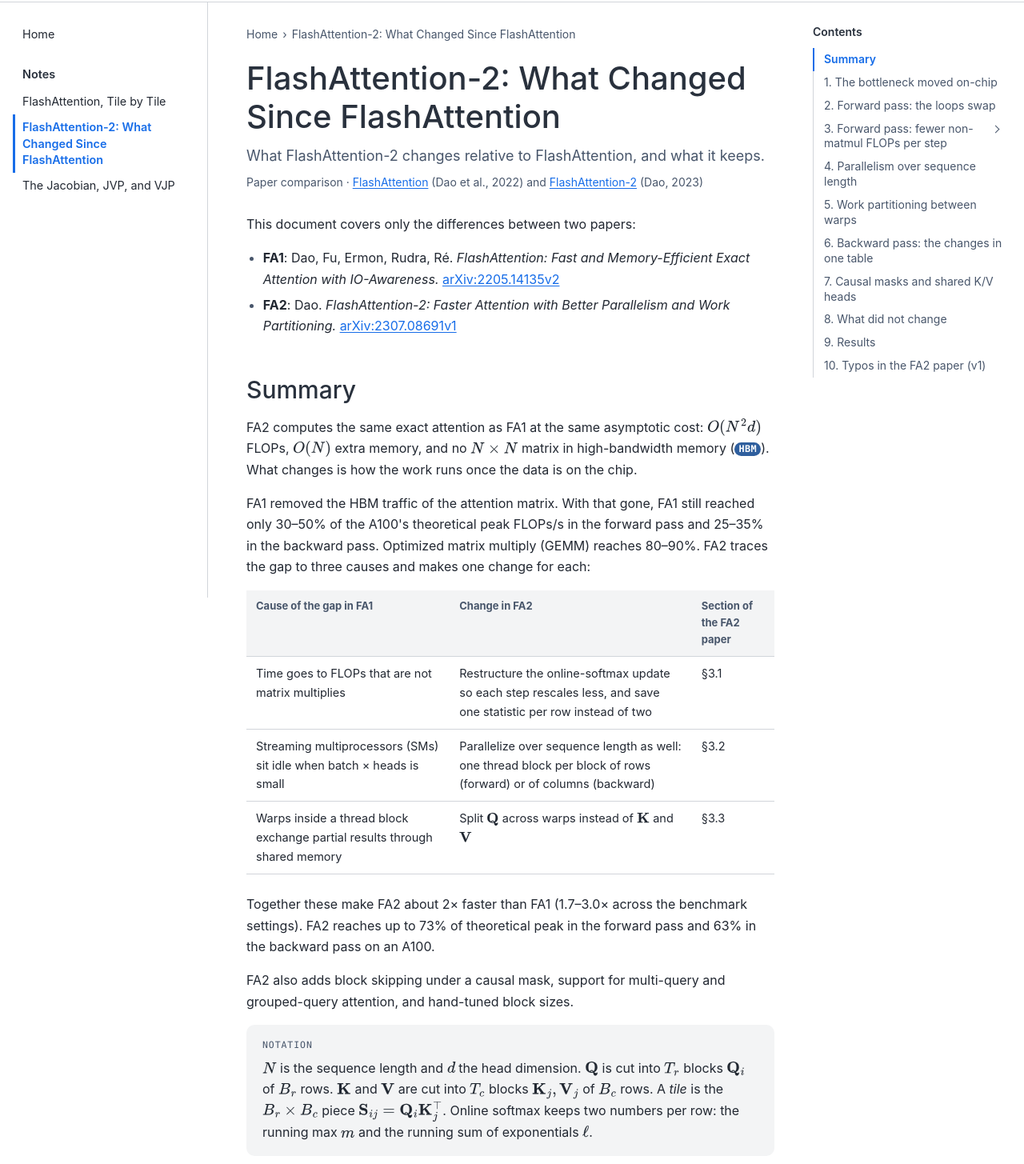
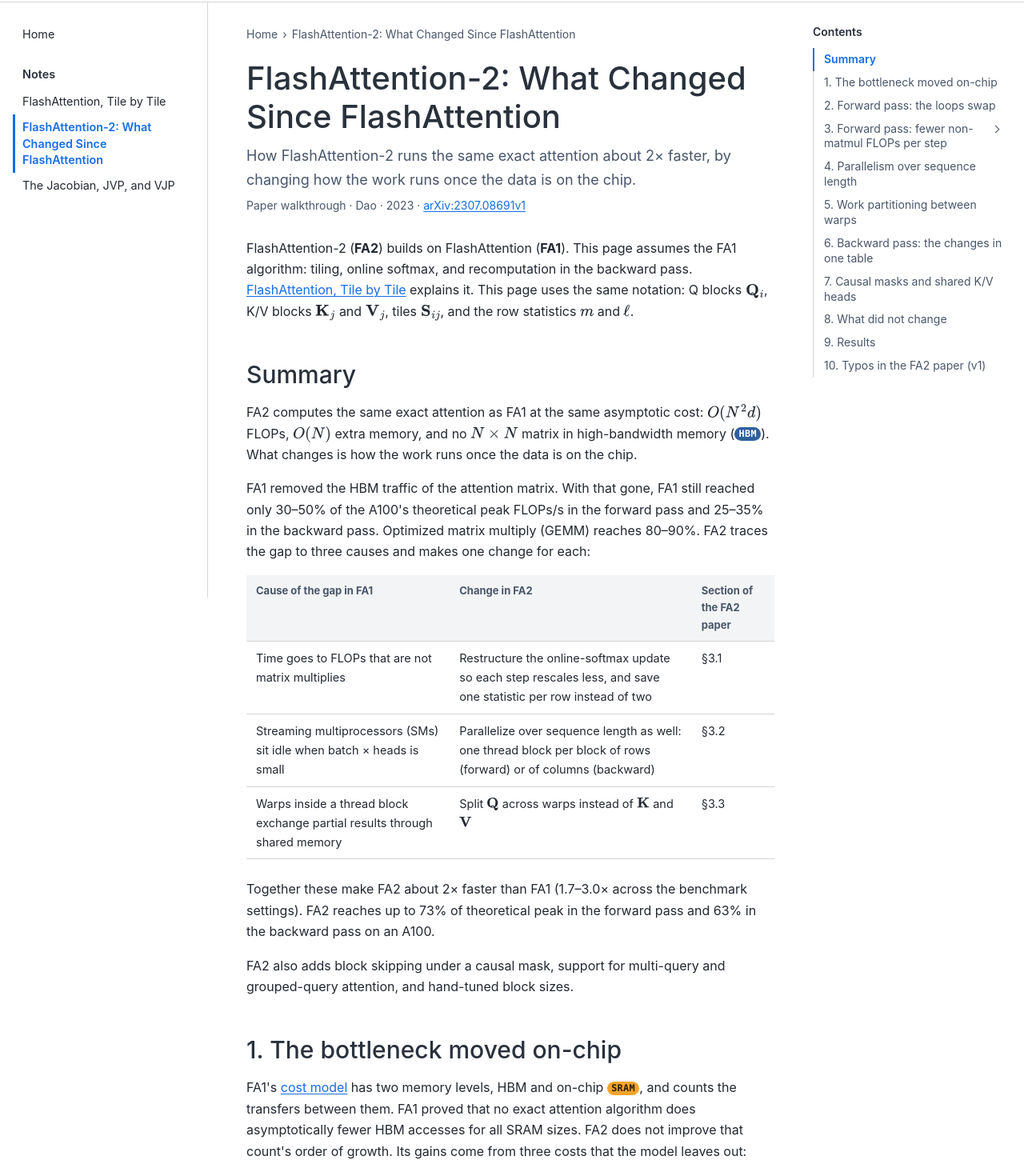
Before and after one commit to yidong-l/yidong-l.github.io, a plain HTML site: page flashattention-2-what-changed.html in a window 1280 px wide. Shown: the part 53-1508 px from the top of the page at 80% size. Drawn offline with nearby package versions, Linux system fonts and the light colour scheme.

Commit message:
Frame the FlashAttention-2 page as a walkthrough that builds on the FA1 tutorial
- Replace the "differences between two papers" intro with a pointer to
  the FlashAttention tutorial, which this page now assumes.
- Reword the byline, subtitle, page description and home-page blurb to match.
- Drop the Notation callout and the gradient-formula recap in section 6;
  both are covered by the tutorial.
- Link to the tutorial where FA1 is the baseline: cost model, Algorithm 1,
  the per-tile update, block sizes and the block-sparse variant.

```diff
--- a/flashattention-2-what-changed.html
+++ b/flashattention-2-what-changed.html
@@ -4,7 +4,7 @@
 <meta charset="utf-8">
 <meta name="viewport" content="width=device-width, initial-scale=1">
 <title>FlashAttention-2: What Changed Since FlashAttention</title>
-<meta name="description" content="The differences between the FlashAttention and FlashAttention-2 papers: fewer non-matmul FLOPs, parallelism over sequence length, and work partitioning between warps.">
+<meta name="description" content="A walkthrough of the FlashAttention-2 paper: fewer non-matmul FLOPs, parallelism over sequence length, and work partitioning between warps.">
 <link rel="stylesheet" href="assets/docs.css">
 <script>
 window.MathJax = {
@@ -278,8 +278,8 @@ main > footer { border-top: 1px solid var(--border); padding-top: 20px; margin-t
 <div class="page-title">
 <p class="breadcrumb"><a href="./">Home</a><span>›</span>FlashAttention-2: What Changed Since FlashAttention</p>
 <h1>FlashAttention-2: What Changed Since FlashAttention</h1>
-<p class="subtitle">What FlashAttention-2 changes relative to FlashAttention, and what it keeps.</p>
-<p class="byline">Paper comparison · <a href="https://arxiv.org/abs/2205.14135">FlashAttention</a> (Dao et al., 2022) and <a href="https://arxiv.org/abs/2307.08691">FlashAttention-2</a> (Dao, 2023)</p>
+<p class="subtitle">How FlashAttention-2 runs the same exact attention about 2× faster, by changing how the work runs once the data is on the chip.</p>
+<p class="byline">Paper walkthrough · Dao · 2023 · <a href="https://arxiv.org/abs/2307.08691v1">arXiv:2307.08691v1</a></p>
 </div>
 
 <nav class="toc" aria-label="Contents">
@@ -305,11 +305,7 @@ main > footer { border-top: 1px solid var(--border); padding-top: 20px; margin-t
 
 <main>
 
-<p>This document covers only the differences between two papers:</p>
-<ul>
-  <li><strong>FA1</strong>: Dao, Fu, Ermon, Rudra, Ré. <em>FlashAttention: Fast and Memory-Efficient Exact Attention with IO-Awareness.</em> <a href="https://arxiv.org/abs/2205.14135v2">arXiv:2205.14135v2</a></li>
-  <li><strong>FA2</strong>: Dao. <em>FlashAttention-2: Faster Attention with Better Parallelism and Work Partitioning.</em> <a href="https://arxiv.org/abs/2307.08691v1">arXiv:2307.08691v1</a></li>
-</ul>
+<p>FlashAttention-2 (<strong>FA2</strong>) builds on FlashAttention (<strong>FA1</strong>). This page assumes the FA1 algorithm: tiling, online softmax, and recomputation in the backward pass. <a href="flashattention-tile-by-tile.html">FlashAttention, Tile by Tile</a> explains it. This page uses the same notation: Q blocks \(\mathbf{Q}_i\), K/V blocks \(\mathbf{K}_j\) and \(\mathbf{V}_j\), tiles \(\mathbf{S}_{ij}\), and the row statistics \(m\) and \(\ell\).</p>
 
 <!-- Summary ====================================================== -->
 <section id="summary">
@@ -328,16 +324,12 @@ main > footer { border-top: 1px solid var(--border); padding-top: 20px; margin-t
   </div>
   <p>Together these make FA2 about 2× faster than FA1 (1.7–3.0× across the benchmark settings). FA2 reaches up to 73% of theoretical peak in the forward pass and 63% in the backward pass on an A100.</p>
   <p>FA2 also adds block skipping under a causal mask, support for multi-query and grouped-query attention, and hand-tuned block sizes.</p>
-  <div class="callout later">
-    <span class="label">Notation</span>
-    <p>\(N\) is the sequence length and \(d\) the head dimension. \(\mathbf{Q}\) is cut into \(T_r\) blocks \(\mathbf{Q}_i\) of \(B_r\) rows. \(\mathbf{K}\) and \(\mathbf{V}\) are cut into \(T_c\) blocks \(\mathbf{K}_j, \mathbf{V}_j\) of \(B_c\) rows. A <em>tile</em> is the \(B_r \times B_c\) piece \(\mathbf{S}_{ij} = \mathbf{Q}_i \mathbf{K}_j^\top\). Online softmax keeps two numbers per row: the running max \(m\) and the running sum of exponentials \(\ell\).</p>
-  </div>
 </section>
 
 <!-- 1 ============================================================ -->
 <section id="onchip">
   <h2>1. The bottleneck moved on-chip</h2>
-  <p>FA1's cost model has two memory levels, HBM and on-chip <span class="mem sram">SRAM</span>, and counts the transfers between them. FA1 proved that no exact attention algorithm does asymptotically fewer HBM accesses for all SRAM sizes. FA2 does not improve that count's order of growth. Its gains come from three costs that the model leaves out:</p>
+  <p>FA1's <a href="flashattention-tile-by-tile.html#io">cost model</a> has two memory levels, HBM and on-chip <span class="mem sram">SRAM</span>, and counts the transfers between them. FA1 proved that no exact attention algorithm does asymptotically fewer HBM accesses for all SRAM sizes. FA2 does not improve that count's order of growth. Its gains come from three costs that the model leaves out:</p>
   <ul>
     <li><strong>The kind of FLOP.</strong> An A100 delivers 312 TFLOPs/s of FP16/BF16 matmul on Tensor Cores, but 19.5 TFLOPs/s of non-matmul FP32. One non-matmul FLOP therefore costs as much time as 16 matmul FLOPs.</li>
     <li><strong>Occupancy</strong>: the fraction of the GPU's compute resources in use.</li>
@@ -364,7 +356,7 @@ main > footer { border-top: 1px solid var(--border); padding-top: 20px; margin-t
 
   <div class="duo algos">
     <div class="algo" role="figure" aria-label="Loop structure of FA1's Algorithm 1">
-      <div class="algo-head"><b>FA1</b> (Algorithm 1)</div>
+      <div class="algo-head"><b>FA1</b> (<a href="flashattention-tile-by-tile.html#forward">Algorithm 1</a>)</div>
       <span class="ln" data-n="1"><span class="kw">for</span> j <span class="kw">in</span> K/V blocks:</span>
       <span class="ln" data-n="2">  load K<sub>j</sub>, V<sub>j</sub></span>
       <span class="ln" data-n="3">  <span class="kw">for</span> i <span class="kw">in</span> Q blocks:</span>
@@ -400,7 +392,7 @@ main > footer { border-top: 1px solid var(--border); padding-top: 20px; margin-t
   <h2>3. Forward pass: fewer non-matmul FLOPs per step</h2>
   <p>Each step folds one tile into the row block's state. The two papers do this differently.</p>
 
-  <p><strong>FA1, per tile:</strong></p>
+  <p><strong><a href="flashattention-tile-by-tile.html#line12">FA1, per tile</a>:</strong></p>
   <div class="eq boxed">
   \[
     \tilde m = \operatorname{rowmax}(\mathbf{S}_{ij}), \qquad
@@ -828,13 +820,13 @@ print((L - torch.logsumexp(S, dim=-<span class="s">1</span>)).abs().max())     <
   </div>
   <p>The name "split-K" comes from GEMM kernels, where K is the inner dimension that the product sums over. This is background from outside the paper. For \(\tilde{\mathbf{P}}\mathbf{V}_j\) that inner dimension is the key index.</p>
   <p><strong>Backward pass.</strong> FA2 also avoids split-K there. Some synchronization between warps remains, because of the dependencies among \(\mathbf{Q}, \mathbf{K}, \mathbf{V}, \mathbf{O}, \mathbf{dO}, \mathbf{dQ}, \mathbf{dK}, \mathbf{dV}\). The paper gives no more detail.</p>
-  <p><strong>Block sizes.</strong> FA1 derives block sizes from the SRAM size \(M\): \(B_c = \lceil M/4d \rceil\) and \(B_r = \min(\lceil M/4d \rceil, d)\). FA2's pseudo-code takes block sizes as inputs, and the implementation picks them by hand from \(\{64, 128\} \times \{64, 128\}\), depending on the head dimension and the device's shared-memory size. Larger blocks mean fewer shared-memory loads and stores, but need more registers and more shared memory. Past some size, registers spill and the kernel slows down sharply, or the blocks no longer fit and the kernel cannot run. The paper leaves auto-tuning to future work.</p>
+  <p><strong>Block sizes.</strong> FA1 <a href="flashattention-tile-by-tile.html#forward">derives block sizes</a> from the SRAM size \(M\): \(B_c = \lceil M/4d \rceil\) and \(B_r = \min(\lceil M/4d \rceil, d)\). FA2's pseudo-code takes block sizes as inputs, and the implementation picks them by hand from \(\{64, 128\} \times \{64, 128\}\), depending on the head dimension and the device's shared-memory size. Larger blocks mean fewer shared-memory loads and stores, but need more registers and more shared memory. Past some size, registers spill and the kernel slows down sharply, or the blocks no longer fit and the kernel cannot run. The paper leaves auto-tuning to future work.</p>
 </section>
 
 <!-- 6 ============================================================ -->
 <section id="backward">
   <h2>6. Backward pass: the changes in one table</h2>
-  <p>The gradient formulas are FA1's: \(\mathbf{dV} = \mathbf{P}^\top\mathbf{dO}\), \(\mathbf{dP} = \mathbf{dO}\,\mathbf{V}^\top\), \(\mathbf{dS} = \mathbf{P} \circ (\mathbf{dP} - D)\), \(\mathbf{dQ} = \mathbf{dS}\,\mathbf{K}\) and \(\mathbf{dK} = \mathbf{dS}^\top\mathbf{Q}\), with \(D = \operatorname{rowsum}(\mathbf{dO} \circ \mathbf{O})\). The paper calls the backward pass "almost the same" as FA1's.</p>
+  <p>The gradient formulas are FA1's, derived in <a href="flashattention-tile-by-tile.html#backward">The backward pass</a> of the FA1 tutorial. The paper calls the backward pass "almost the same" as FA1's.</p>
   <div class="tablewrap">
     <table>
       <thead><tr><th></th><th>FA1 (Algorithm 4)</th><th>FA2 (Algorithm 2)</th></tr></thead>
@@ -922,7 +914,7 @@ print((L - torch.logsumexp(S, dim=-<span class="s">1</span>)).abs().max())     <
     <figcaption>Rows are Q blocks and columns are K/V blocks, with square tiles.</figcaption>
   </figure>
 
-  <p>FA1's exact-attention pseudo-code applies the mask function to every tile. FA1 skips tiles only in its block-sparse variant, which is approximate. FA2 applies the same skip to the causal mask, where the result stays exact.</p>
+  <p>FA1's exact-attention pseudo-code applies the mask function to every tile. FA1 skips tiles only in its <a href="flashattention-tile-by-tile.html#sparse">block-sparse variant</a>, which is approximate. FA2 applies the same skip to the causal mask, where the result stays exact.</p>
   <p><strong>Multi-query and grouped-query attention (MQA, GQA).</strong> In these variants several query heads attend to one shared key/value head, which shrinks the KV cache at inference. FA2 indexes into the shared head instead of duplicating \(\mathbf{K}\) and \(\mathbf{V}\). In the backward pass it sums \(\mathbf{dK}\) and \(\mathbf{dV}\) over the query heads that share them.</p>
 </section>
 
```
Also changed, not shown: index.html (+1 -1 lines).
